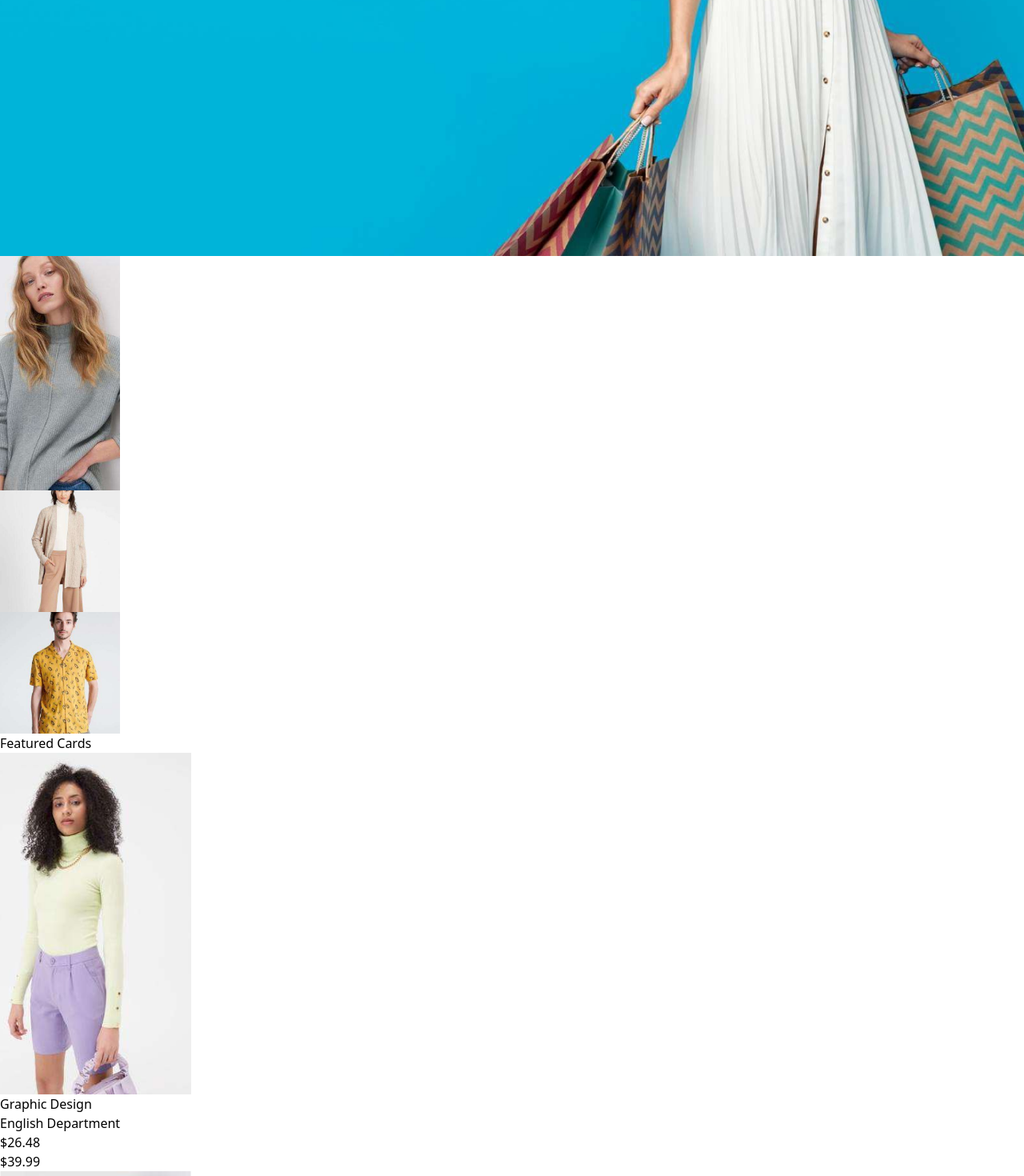
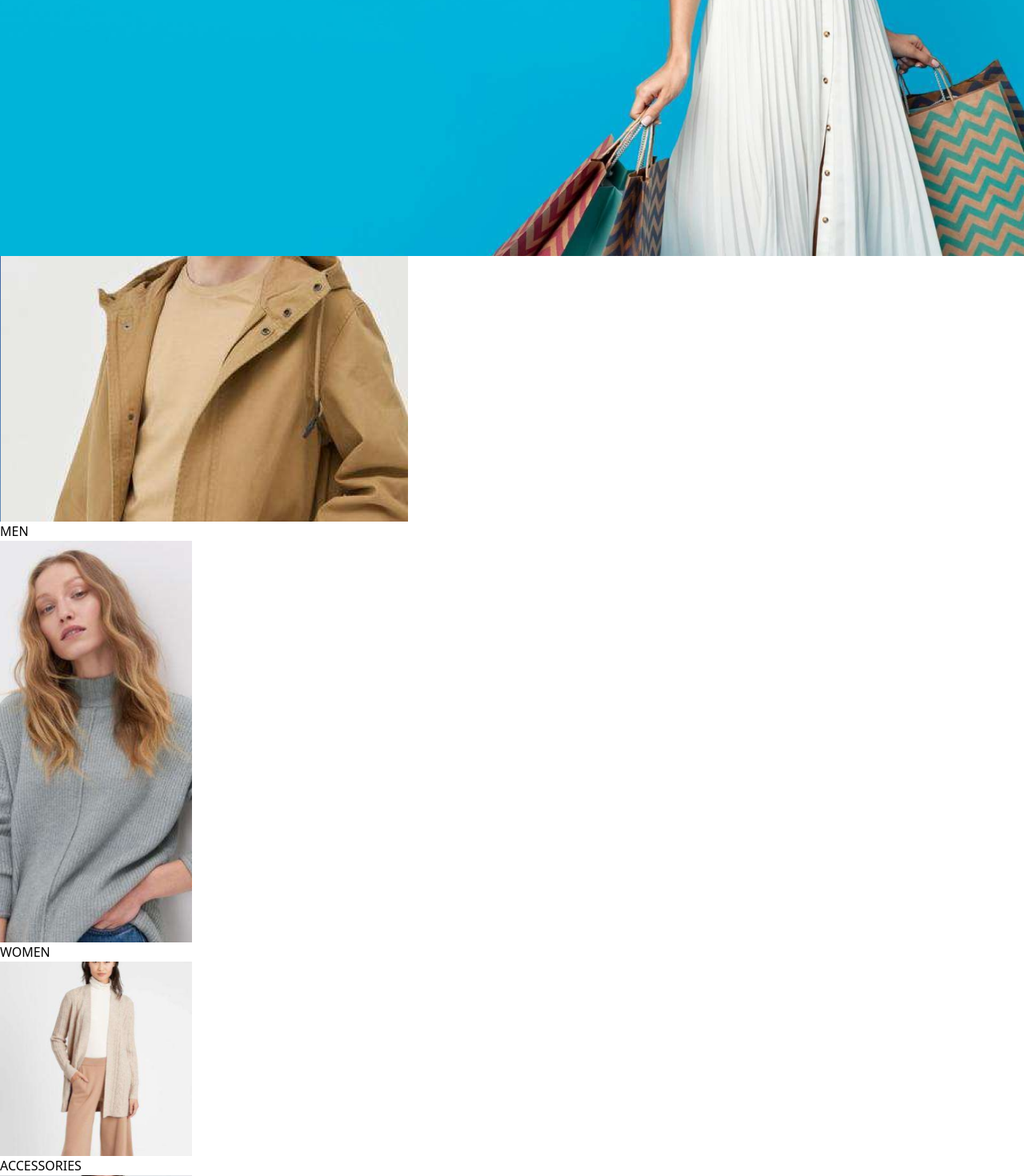
Before and after one commit to AreebaSadiq23/e-commerce-web-project, a Next.js app: page / in a window 1280 px wide. Shown: the part 480-1950 px from the top of the page at 80% size. Built offline with nearby package versions, Linux system fonts and the light colour scheme.

Commit message:
update code

```diff
--- a/src/components/EditorPickSection.tsx
+++ b/src/components/EditorPickSection.tsx
@@ -1,57 +1,72 @@
-import React from 'react';
-import Image from 'next/image';
+import Image from "next/image";
 
-const EditorPickSection = () => {
+const EditorsPick = () => {
   return (
-    <div className="bg-gray-100 py-20 max-w-screen-2xl mx-auto">
-      {/* Editor's Pick Text */}
-      <div className="text-center mb-8">
-        <h2 className="text-4xl font-bold text-gray-800">Editor&apos;s Pick</h2>
-        <p className="text-xl text-gray-600 mt-4">Problem trying to resolve the conflict between</p>
+    <section className="bg-[#FAFAFA] py-10 px-4 md:px-8 lg:px-16">
+      <div className="text-center pt-16">
+        <h2 className="text-xl mb-2 font-bold text-black md:text-3xl">
+          EDITOR PICK
+        </h2>
+        <p className="text-gray-400 text-2xl md:text-md">
+          Problems trying to resolve the conflict between
+        </p>
       </div>
 
-      {/* Image Grid: 4 images side by side */}
-      <div className="grid grid-cols-2 md:grid-cols-4 gap-4 mt-10 px-4">
-      <div className="flex justify-center">
+      <div className="py-20 grid grid-cols-1 gap-6 md:grid-cols-2 lg:grid-cols-4 lg:px-48">
+        <div className="relative col-span-1 md:col-span-2 lg:col-span-2 lg:row-span-2">
           <Image
             src="/editor/img3.png"
-            alt="Featured Image 3"
-            width={150}
-            height={150}
-            className="object-cover rounded-lg shadow-md"
+            alt="Men"
+            width={510}
+            height={500}
+            className="rounded-lg"
           />
+          <div className="absolute bottom-6 left-7 bg-white py-3 px-16">
+            <p className="font-bold text-black">MEN</p>
+          </div>
         </div>
-        <div className="flex justify-center">
+
+        <div className="relative col-span-1 md:col-span-1 lg:row-span-2">
           <Image
             src="/editor/img1.png"
-            alt="Featured Image 1"
-            width={150}
-            height={150}
-            className="object-cover rounded-lg shadow-md"
+            alt="Women"
+            width={240}
+            height={500}
+            className="rounded-lg"
           />
+          <div className="absolute bottom-6 left-7 bg-white py-3 px-8">
+            <p className="font-bold text-black">WOMEN</p>
+          </div>
         </div>
-        <div className="flex justify-center">
+
+        <div className="relative col-span-1 lg:row-span-1">
           <Image
             src="/editor/img2.png"
-            alt="Featured Image 2"
-            width={150}
-            height={150}
-            className="object-cover rounded-lg shadow-md"
+            alt="Accessories"
+            width={240}
+            height={230}
+            className="rounded-lg h-full"
           />
+          <div className="absolute bottom-6 left-4 bg-white py-3 px-6">
+            <p className="font-bold text-black">ACCESSORIES</p>
+          </div>
         </div>
 
-        <div className="flex justify-center">
+        <div className="relative col-span-1 lg:row-span-1">
           <Image
             src="/editor/img4.png"
-            alt="Featured Image 4"
-            width={150}
-            height={150}
-            className="object-cover rounded-lg shadow-md"
+            alt="Kids"
+            width={240}
+            height={230}
+            className="rounded-lg h-full"
           />
+          <div className="absolute bottom-6 left-4 bg-white py-3 px-10">
+            <p className="font-bold text-black">KIDS</p>
+          </div>
         </div>
       </div>
-    </div>
+    </section>
   );
 };
 
-export default EditorPickSection;
+export default EditorsPick;
--- a/src/components/cards.tsx
+++ b/src/components/cards.tsx
@@ -3,10 +3,13 @@ import Image from 'next/image';
 
 const CardSection = () => {
   return (
-    <div className="bg-gray-100 py-20 max-w-screen-2xl mx-auto">
-      {/* Section Title */}
-      <div className="text-center mb-8">
-        <h2 className="text-4xl font-bold text-gray-800">Featured Cards</h2>
+    <div className="py-20 px-4 bg-gray-50 max-w-screen-2xl mx-auto">
+      {/* Practice Advice Section */}
+      <div className="text-center mb-12">
+        <h3 className="text-xl font-semibold text-blue-600">Featured Product</h3>
+        <h2 className="text-3xl font-bold text-gray-800 mt-4">Best Seller Porducts</h2>
+        <p className="text- text-gray-500 mt-4">
+          Problems solving and trying to resolve the conflict between</p>
       </div>
 
       {/* Card Grid Container */}
```
